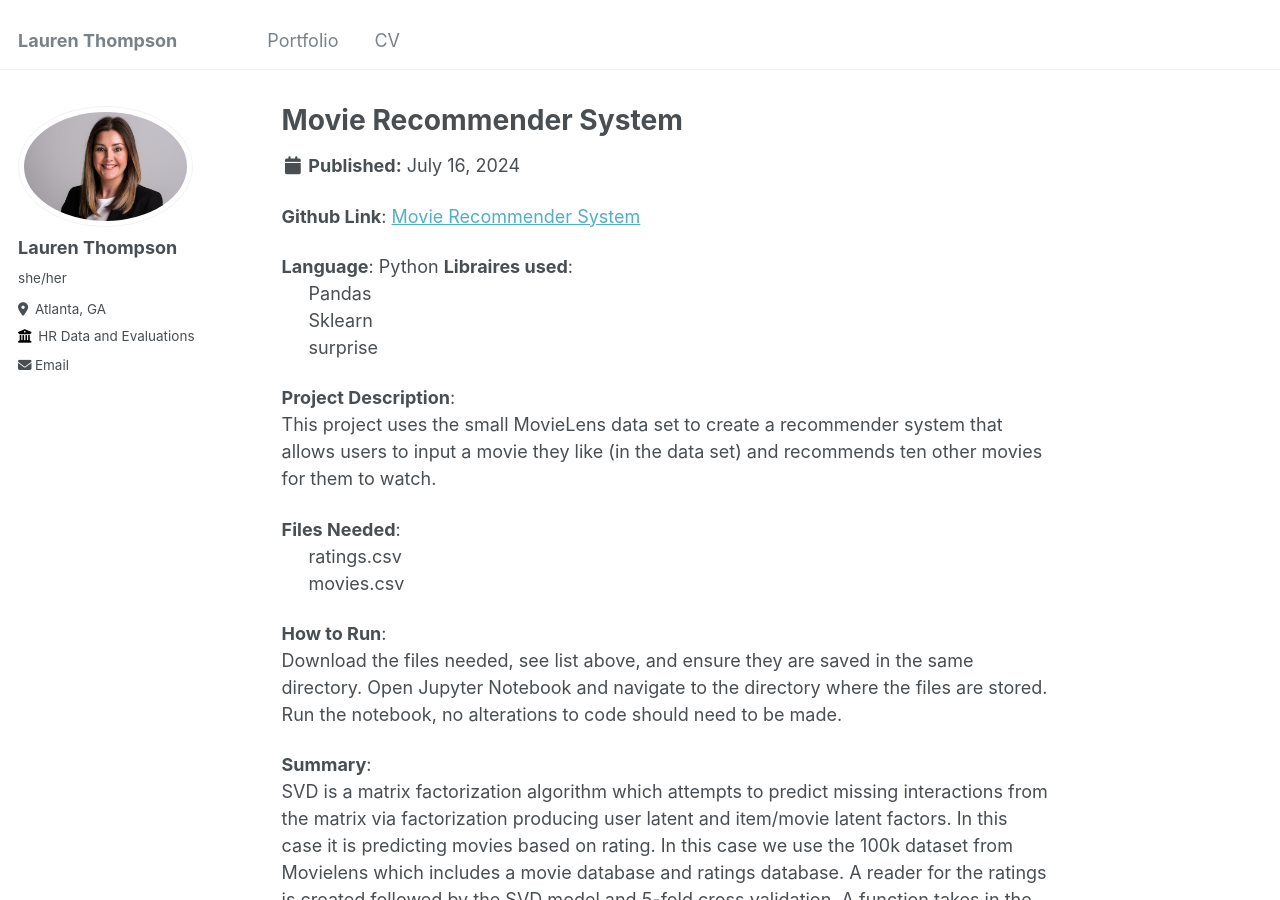
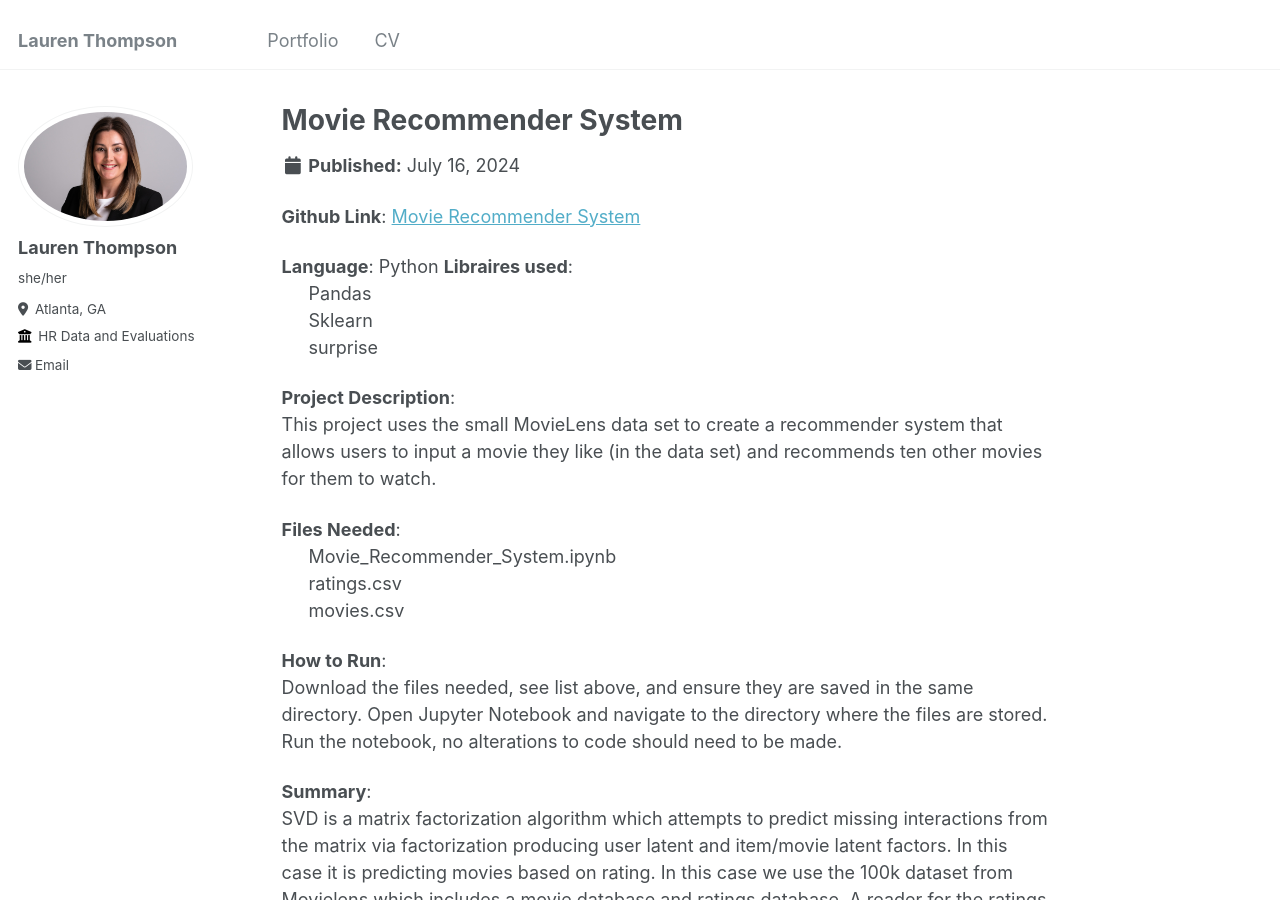
Before and after one commit to laurenthompson4477/Portfolio.github.io, a Jekyll site: the page built from _portfolio/movie_recommender_system.md, in a window 1280 px wide and 900 px high. Built offline with Jekyll 4.4.1, drawn with Linux system fonts in a browser that asks for light colours.

Commit message:
Update movie_recommender_system.md

```diff
--- a/_portfolio/movie_recommender_system.md
+++ b/_portfolio/movie_recommender_system.md
@@ -16,6 +16,7 @@ collection: portfolio
 This project uses the small MovieLens data set to create a recommender system that allows users to input a movie they like (in the data set) and recommends ten other movies for them to watch.
 
 **Files Needed**:<br>
+	&ensp;&ensp;&ensp;Movie_Recommender_System.ipynb<br>
 	&ensp;&ensp;&ensp;ratings.csv<br>
 	&ensp;&ensp;&ensp;movies.csv<br>
 
```
